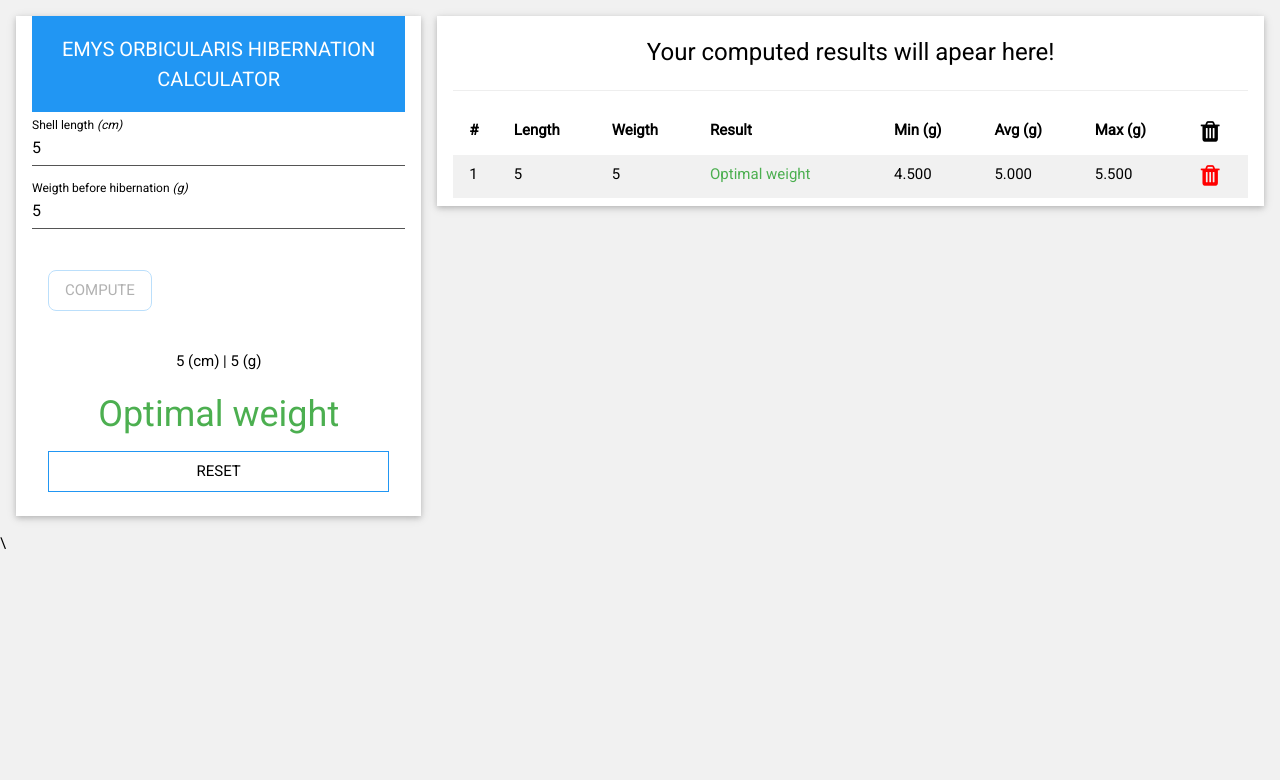
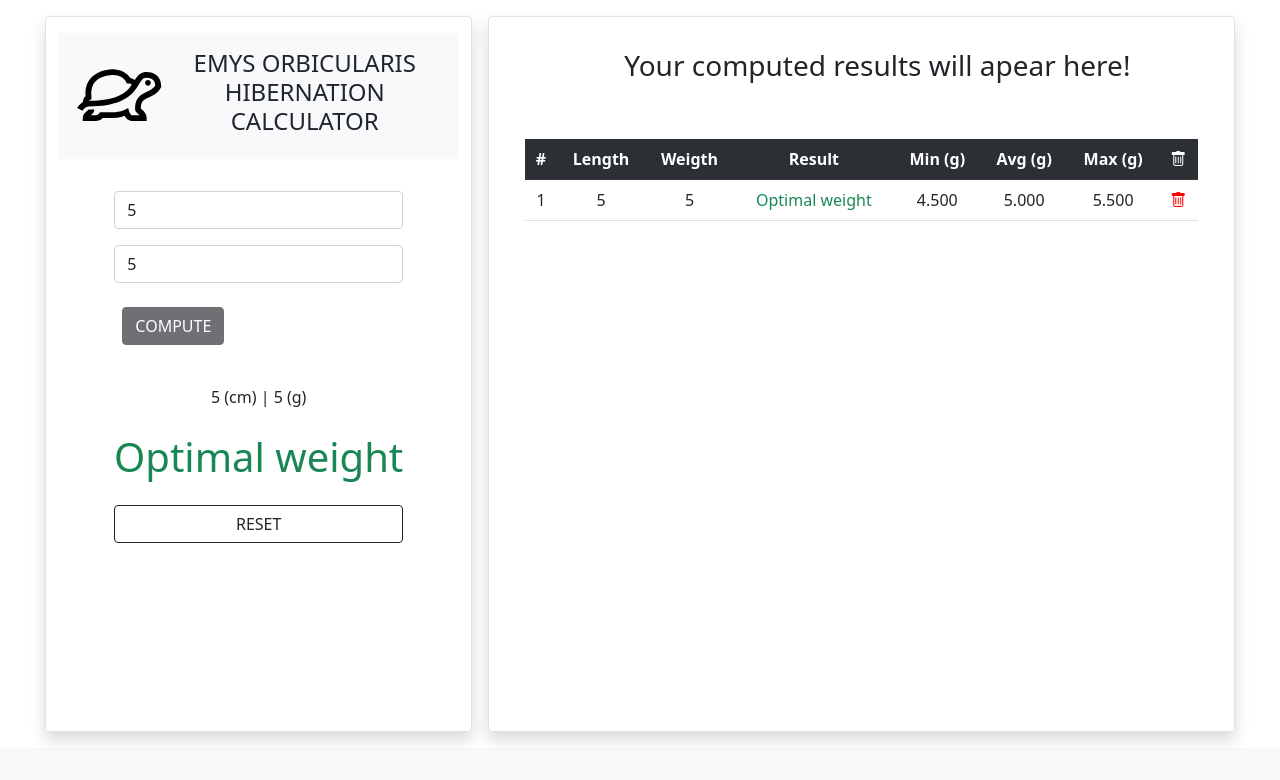
Before and after one commit to ioanpaul21/test-MBN-Tech, a plain HTML site: page views/index.html in a window 1280 px wide. Both pictures are taken after typing "5", "5" into the empty fields and a click on the button "COMPUTE". Drawn offline with nearby package versions, Linux system fonts and the light colour scheme.

Commit message:
added bootstrap

```diff
--- a/public/css/style.css
+++ b/public/css/style.css
@@ -1,56 +1,6 @@
-body {
-  background-position: center;
-  background-origin: content-box;
-  background-size: cover;
-  min-height: 100vh;
-  font-family: "Noto Sans", sans-serif;
-}
-
-.text-center {
-  color: #fff;
-  text-transform: uppercase;
-  font-size: 23px;
-  margin: -50px 0 80px 0;
-  display: block;
-  text-align: center;
-}
-
-.input-container {
-  position: relative;
-  margin-bottom: 25px;
-}
-.input-container label {
-  position: absolute;
-  top: 0px;
-  left: 0px;
-  font-size: 16px;
-  color: rgb(3, 3, 3);
-  transition: all 0.5s ease-in-out;
-}
-.input-container input {
-  border: 0;
-  border-bottom: 1px solid #555;
-  background: transparent;
-  width: 100%;
-  padding: 8px 0 5px 0;
-  font-size: 16px;
-  color: #fff;
-}
-.input-container input:focus {
-  border: none;
-  outline: none;
-  border-bottom: 1px solid blue;
-}
-
-.input-container input:focus ~ label,
-.input-container input:valid ~ label {
-  top: -12px;
-  font-size: 12px;
-}
-
 .table-flow {
   overflow-y: scroll;
-  max-height: 90vh;
+  height: 76vh;
 }
 
 .btn-red {
--- a/public/js/script.js
+++ b/public/js/script.js
@@ -6,48 +6,55 @@ const btnReset = document.getElementById("btn-reset");
 const lengthField = document.getElementById("length");
 const weightField = document.getElementById("weigth");
 const turtlesTable = document.getElementById("table-turtles");
-let btnTrash;
 
-const tableHeaderOrder = ['id', 'turtleLength', 'weight', 'result', 'minWeigth', 'avgWeigth', 'maxWeigth'];
+const tableHeaderOrder = [
+  "id",
+  "turtleLength",
+  "weight",
+  "result",
+  "minWeigth",
+  "avgWeigth",
+  "maxWeigth",
+];
 
-const displayLocalStorage = function() {
+const displayLocalStorage = function () {
   let maxId = window.localStorage.getItem("turtlesMaxId");
-  for(let i = 1; i <= maxId; i++ ) {
-    const turtle = window.localStorage.getItem('turtle' + i);
-    if(turtle){
+  for (let i = 1; i <= maxId; i++) {
+    const turtle = window.localStorage.getItem("turtle" + i);
+    if (turtle) {
       addRow(JSON.parse(turtle));
     }
   }
 };
 
-const calculateIndicators = function(turtleLength) {
+const calculateIndicators = function (turtleLength) {
   return {
     minWeigth: (turtleLength * 0.9).toFixed(3),
     maxWeigth: (turtleLength * 1.1).toFixed(3),
-    avgWeigth: turtleLength.toFixed(3)
-  }
+    avgWeigth: turtleLength.toFixed(3),
+  };
 };
 
- const computeAction = function (event) {
+const computeAction = function (event) {
   event.preventDefault();
   btnCompute.disabled = true;
   const turtleLength = Number(lengthField.value);
   const weight = Number(weightField.value);
   const indicators = calculateIndicators(turtleLength);
-  if(turtleLength <= 0 || weight <= 0) {
-    result.innerHTML = "Please insert positive numbers!"
+  if (turtleLength <= 0 || weight <= 0) {
+    result.innerHTML = "Please insert positive numbers!";
   } else if (weight < indicators.minWeigth) {
     result.innerHTML = "Underweight";
-    result.classList.add('w3-text-red');
+    result.classList.add("text-danger");
   } else if (weight > indicators.maxWeigth) {
     result.innerHTML = "Overweight";
-    result.classList.add('w3-text-red');
+    result.classList.add("text-danger");
   } else {
     result.innerHTML = "Optimal weight";
-    result.classList.add('w3-text-green');
+    result.classList.add("text-success");
   }
   inputValues.innerHTML = turtleLength + " (cm) | " + weight + " (g)";
-  resultBox.classList.remove("w3-hide");
+  resultBox.classList.remove("invisible");
 
   indicators.turtleLength = turtleLength;
   indicators.weight = weight;
@@ -61,13 +68,16 @@ const calculateIndicators = function(turtleLength) {
 };
 
 const getLastTurtleId = function () {
-  const id = window.localStorage.getItem('turtlesMaxId');
+  const id = window.localStorage.getItem("turtlesMaxId");
   return Number(id);
 };
 
 const saveTurtle = function (turtleIndicators) {
-  window.localStorage.setItem("turtle" + turtleIndicators.id, JSON.stringify(turtleIndicators));
-  window.localStorage.setItem('turtlesMaxId', turtleIndicators.id);
+  window.localStorage.setItem(
+    "turtle" + turtleIndicators.id,
+    JSON.stringify(turtleIndicators)
+  );
+  window.localStorage.setItem("turtlesMaxId", turtleIndicators.id);
 };
 
 const resetAction = function (event) {
@@ -75,34 +85,40 @@ const resetAction = function (event) {
   btnCompute.disabled = false;
   lengthField.value = "";
   weightField.value = "";
-  resultBox.classList.add("w3-hide");
-  result.classList.remove("w3-text-red", "w3-text-red");
+  resultBox.classList.add("invisible");
+  result.classList.remove("text-danger", "text-success");
 };
 
-const addRow = function(turtleIndicators) {
+const addRow = function (turtleIndicators) {
   let newRow = turtlesTable.insertRow(-1);
   newRow.id = "table-row-" + turtleIndicators.id;
-  tableHeaderOrder.map(column => {
+  tableHeaderOrder.map((column) => {
     let newCell = newRow.insertCell(tableHeaderOrder.indexOf(column));
-    if(column === "result"){
-      if(turtleIndicators.result === "Optimal weight"){
-        newCell.classList.add("w3-text-green");
+    if (column === "result") {
+      if (turtleIndicators.result === "Optimal weight") {
+        newCell.classList.add("text-success");
       } else {
-        newCell.classList.add("w3-text-red");
+        newCell.classList.add("text-danger");
       }
     }
     let newContent = document.createTextNode(turtleIndicators[column]);
     newCell.appendChild(newContent);
   });
   let newCell = newRow.insertCell(turtleIndicators.length);
-  let newContent = document.createElement('i');
+  let newContent = document.createElement("i");
   newContent.id = "turtle" + turtleIndicators.id;
-  newContent.classList.add("fa", "fa-trash", "w3-xlarge", "btn-red");
+  newContent.classList.add("bi", "bi-trash", "btn-red");
   newCell.appendChild(newContent);
 };
 
 const removeRow = function (event) {
-  if(!(event.target && event.target.classList.contains("fa-trash") && event.target.classList.contains("btn-red"))) {
+  if (
+    !(
+      event.target &&
+      event.target.classList.contains("bi-trash") &&
+      event.target.classList.contains("btn-red")
+    )
+  ) {
     return;
   }
   const row = event.target.parentNode.parentNode;
@@ -110,7 +126,7 @@ const removeRow = function (event) {
   window.localStorage.removeItem(event.target.id);
 };
 
-document.addEventListener('click', removeRow);
+document.addEventListener("click", removeRow);
 btnCompute.addEventListener("click", computeAction);
 btnReset.addEventListener("click", resetAction);
 
--- a/views/index.html
+++ b/views/index.html
@@ -1,81 +1,82 @@
 <!DOCTYPE html>
-<html>
-  <title>Hibernation Calculator</title>
-  <meta charset="UTF-8" />
-  <meta name="viewport" content="width=device-width, initial-scale=1">
-  <link rel="stylesheet" href="https://www.w3schools.com/w3css/4/w3.css">
-  <link rel="stylesheet" href="https://cdnjs.cloudflare.com/ajax/libs/font-awesome/4.7.0/css/font-awesome.min.css">
-  <link rel="stylesheet" href="../public/css/style.css" />
+<html lang="en">
+  <head>
+    <!-- Required meta tags -->
+    <meta charset="utf-8" />
+    <meta name="viewport" content="width=device-width, initial-scale=1" />
+
+    <!-- Bootstrap CSS -->
     <link
+      href="https://cdn.jsdelivr.net/npm/bootstrap@5.0.2/dist/css/bootstrap.min.css"
       rel="stylesheet"
-    href="https://fonts.googleapis.com/css?family=Roboto"
+      integrity="sha384-EVSTQN3/azprG1Anm3QDgpJLIm9Nao0Yz1ztcQTwFspd3yD65VohhpuuCOmLASjC"
+      crossorigin="anonymous"
     />
     <link
       rel="stylesheet"
-    href="https://cdnjs.cloudflare.com/ajax/libs/font-awesome/4.7.0/css/font-awesome.min.css"
+      href="https://cdn.jsdelivr.net/npm/bootstrap-icons@1.5.0/font/bootstrap-icons.css"
     />
-  <style>
-    html,
-    body,
-    h1,
-    h2,
-    h3,
-    h4,
-    h5,
-    h6 {
-      font-family: "Roboto", sans-serif;
-    }
-  </style>
-  <body class="w3-light-grey">
-    <!-- Page Container -->
-    <div class="w3-content w3-margin-top" style="max-width: 1400px">
-      <!-- The Grid -->
-      <div class="w3-row-padding">
-        <!-- Left Column -->
-        <div class="w3-third">
-          <div class="w3-container w3-card w3-white w3-margin-bottom">
-            <div class="w3-header w3-block w3-padding w3-blue">
-              <h4 class="w3-center">EMYS ORBICULARIS HIBERNATION CALCULATOR</h4>
+    <link rel="stylesheet" href="../public/css/style.css" />
+
+    <title>Hibernation Calculator</title>
+  </head>
+  <body class="bg-light">
+    <div class="row justify-content-center bg-white">
+      <div class="row justify-content-center">
+        <div class="col-lg-4 border mx-2 my-3 shadow rounded">
+          <div class="p-3 my-3 bg-light">
+            <img
+              src="../public/images/Turtle-595b40b65ba036ed117d2678.svg"
+              class="rounded float-start h-25 w-25"
+            />
+            <h4 class="text-black text-center">
+              EMYS ORBICULARIS HIBERNATION CALCULATOR
+            </h4>
           </div>
-            <form class="w3-margin-top ">
-              <div class="input-container">
-                <input id="length" class="w3-text-black" type="number" step="any" required="" />
-                <label>Shell length <em>(cm)</em></label>
+
+          <div class="container rounded-3">
+            <form class="form-group mx-3 p-3 my-3">
+              <div class="input-group mb-3">
+                <input
+                  id="length"
+                  class="d-block form-control"
+                  type="number"
+                  step="any"
+                  required=""
+                  placeholder="Shell length (cm)"
+                />
               </div>
-              <div class="input-container">
-                <input id="weigth" class="w3-text-black" type="number" step="any" required=""/>
-                <label>Weigth before hibernation <em>(g)</em></label>
+              <div class="input-group mb-3">
+                <input
+                  id="weigth"
+                  class="d-bock form-control"
+                  type="number"
+                  step="any"
+                  required=""
+                  placeholder="Weigth before hibernation (g)"
+                />
               </div>
-              <button
-                id="btn-compute"
-                class="
-                  w3-margin
-                  w3-padding
-                  w3-button
-                  w3-white
-                  w3-border
-                  w3-border-blue
-                  w3-round-large
-                "
-              >
-                COMPUTE
+              <button id="btn-compute" class="btn btn-dark m-2">COMPUTE</button>
+            </form>
+            <div id="result-box" class="container d-grid gap-2 invisible">
+              <p id="values" class="text-center"></p>
+              <h1 id="result" class="text-center"></h1>
+              <button id="btn-reset" class="btn btn-outline-dark m-2">
+                RESET
               </button>
-            </form>
-            <div id="result-box" class="w3-padding w3-container w3-hide w3-white" >
-              <p id="values" class="w3-center"></p>
-              <h1 id="result" class="w3-center"></h1>
-                <button id="btn-reset" class=" w3-button w3-margin-bottom w3-border w3-border-blue w3-center w3-block" >RESET</button>
             </div>
           </div>
         </div>
-
-        <!-- Right Column -->
-        <div class="w3-twothird">
-          <div class="w3-container w3-center w3-white w3-card w3-padding table-flow">
-            <h3>Your computed results will apear here!</h3>
-            <hr />
-            <table id="table-turtles" class="w3-table w3-striped w3-mobile" >
-              <tr>
+        <div class="col-lg-7 border mx-2 my-3 shadow rounded">
+          <div class="container mx-3 p-3 my-3">
+            <h3 class="text-center">Your computed results will apear here!</h3>
+          </div>
+          <div class="container table-flow">
+            <table
+              id="table-turtles"
+              class="table table-hover text-center table-striped p-1 my-3"
+            >
+              <tr class="table-dark">
                 <th>#</th>
                 <th>Length</th>
                 <th>Weigth</th>
@@ -84,20 +85,14 @@
                 <th>Avg (g)</th>
                 <th>Max (g)</th>
                 <th>
-                  <a><i class="fa fa-trash w3-xlarge" ></i></a>
+                  <i class="bi bi-trash"></i>
                 </th>
               </tr>
             </table>
           </div>
-
-          <!-- End Right Column -->
         </div>
-
-        <!-- End Grid -->
       </div>
-
-      <!-- End Page Container -->
-    </div>\
+    </div>
     <script src="../public/js/script.js"></script>
   </body>
 </html>
```
Also changed, not shown: public/images/Turtle-595b40b65ba036ed117d2678.svg (added). Lines whose indentation alone changed are shown as unchanged.
